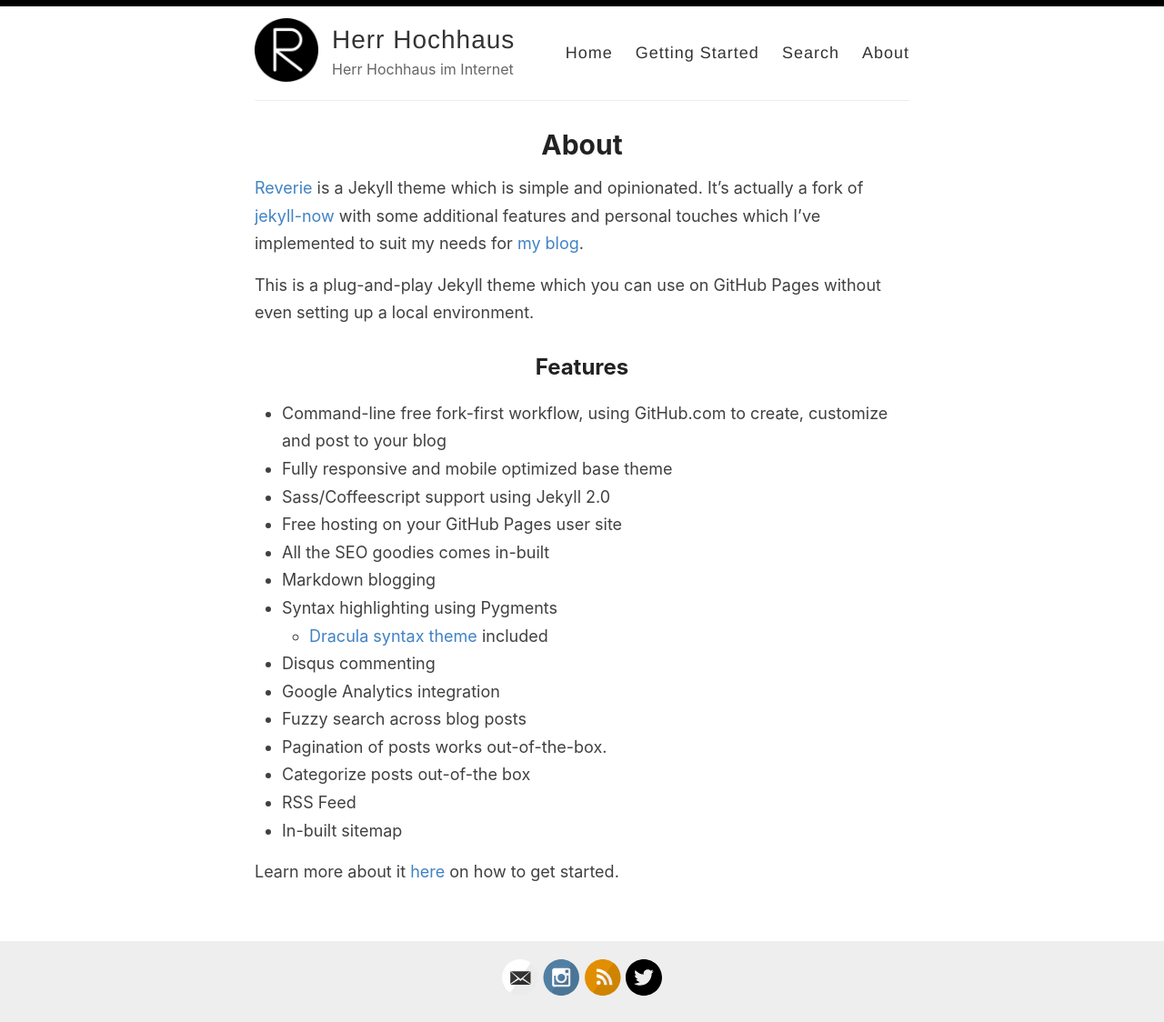
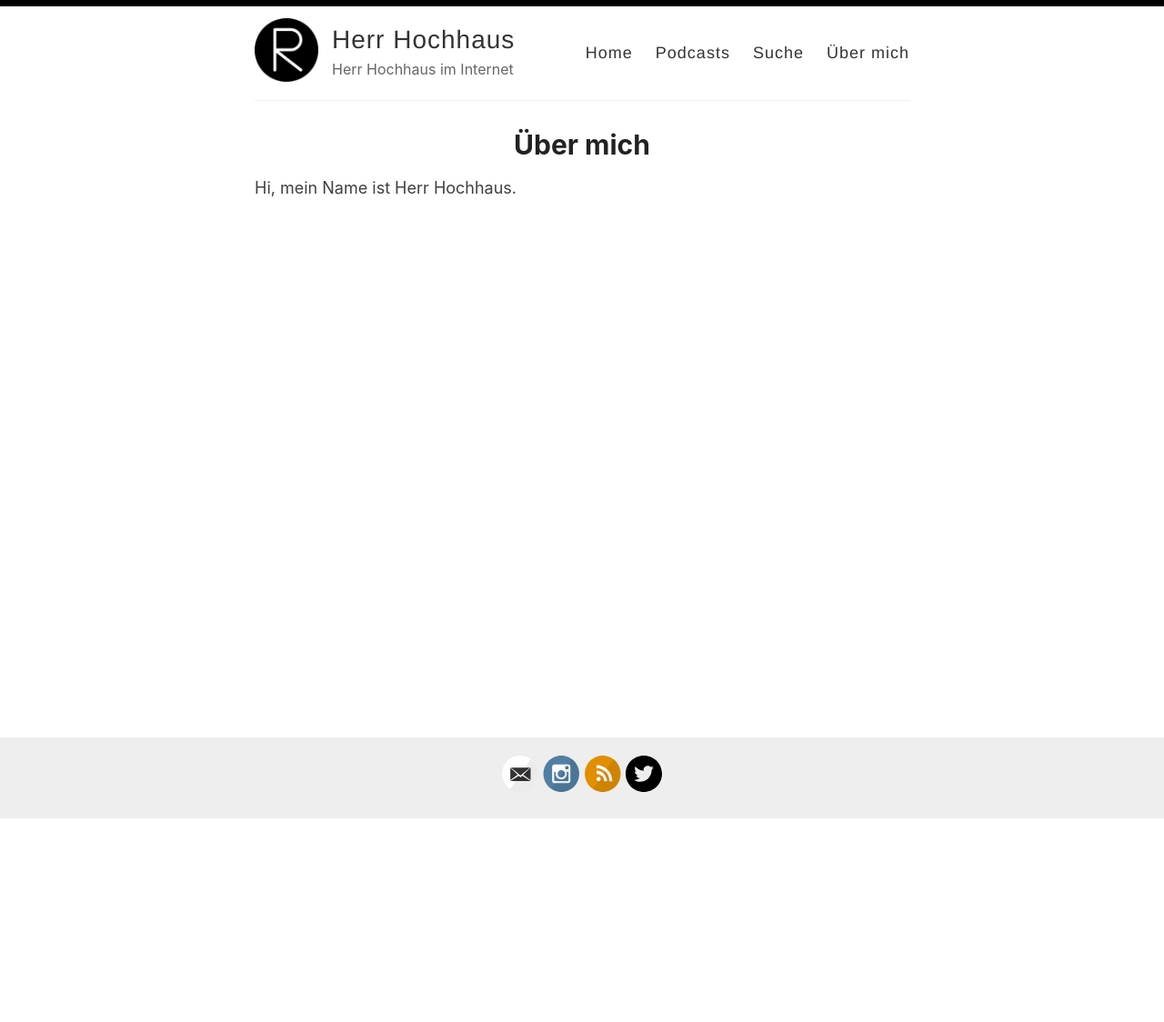
Before and after one commit to herrhochhaus/herrhochhaus.github.io, a Jekyll site: the page built from _pages/about.md, in a window 1280 px wide. Shown: the whole page at 91% size. Built offline with Jekyll 4.4.1, drawn with Linux system fonts in a browser that asks for light colours; after the commit the page ends 901 px from its top, so only the background shows below that.

Commit message:
small adjustments

```diff
--- a/_layouts/default.html
+++ b/_layouts/default.html
@@ -29,9 +29,9 @@
 
             <nav>
               <a href="{{ site.baseurl }}/">Home</a>
-              <a href="{{ site.baseurl }}/getting-started">Getting Started</a>
-              <a href="{{ site.baseurl }}/search">Search</a>
-              <a href="{{ site.baseurl }}/about">About</a>
+              <a href="{{ site.baseurl }}/podcasts">Podcasts</a>
+              <a href="{{ site.baseurl }}/search">Suche</a>
+              <a href="{{ site.baseurl }}/about">&Uuml;ber mich</a>
             </nav>
           </header>
         </div>
--- a/_pages/about.md
+++ b/_pages/about.md
@@ -1,29 +1,7 @@
 ---
 layout: page
-title: About
+title: Über mich
 permalink: /about/
 ---
 
-[Reverie](https://github.com/amitmerchant1990/reverie) is a Jekyll theme which is simple and opinionated. It's actually a fork of [jekyll-now](https://github.com/barryclark/jekyll-now) with some additional features and personal touches which I've implemented to suit my needs for [my blog](https://www.amitmerchant.com).
-
-This is a plug-and-play Jekyll theme which you can use on GitHub Pages without even setting up a local environment.
-
-## Features
-
-- Command-line free fork-first workflow, using GitHub.com to create, customize and post to your blog
-- Fully responsive and mobile optimized base theme
-- Sass/Coffeescript support using Jekyll 2.0
-- Free hosting on your GitHub Pages user site
-- All the SEO goodies comes in-built
-- Markdown blogging
-- Syntax highlighting using Pygments
-    - [Dracula syntax theme](https://draculatheme.com/) included
-- Disqus commenting
-- Google Analytics integration
-- Fuzzy search across blog posts
-- Pagination of posts works out-of-the-box.
-- Categorize posts out-of-the box
-- RSS Feed
-- In-built sitemap
-
-Learn more about it [here](https://github.com/amitmerchant1990/reverie) on how to get started.
+Hi, mein Name ist Herr Hochhaus.
```
Also changed, not shown: _pages/podcasts.md (added, +7 -0 lines), _posts/2019-12-11-pullquotes.md (deleted, +0 -14 lines).
